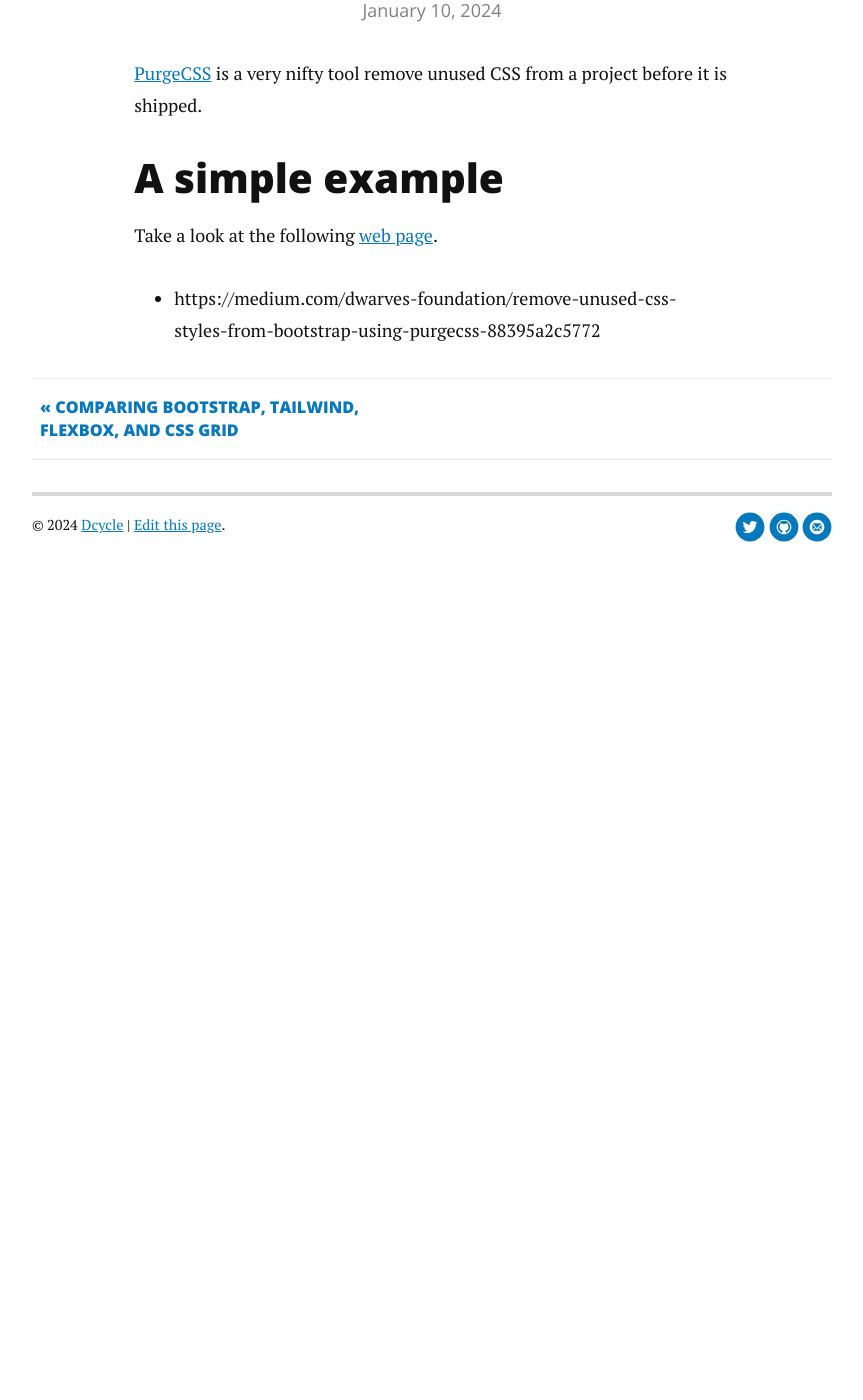
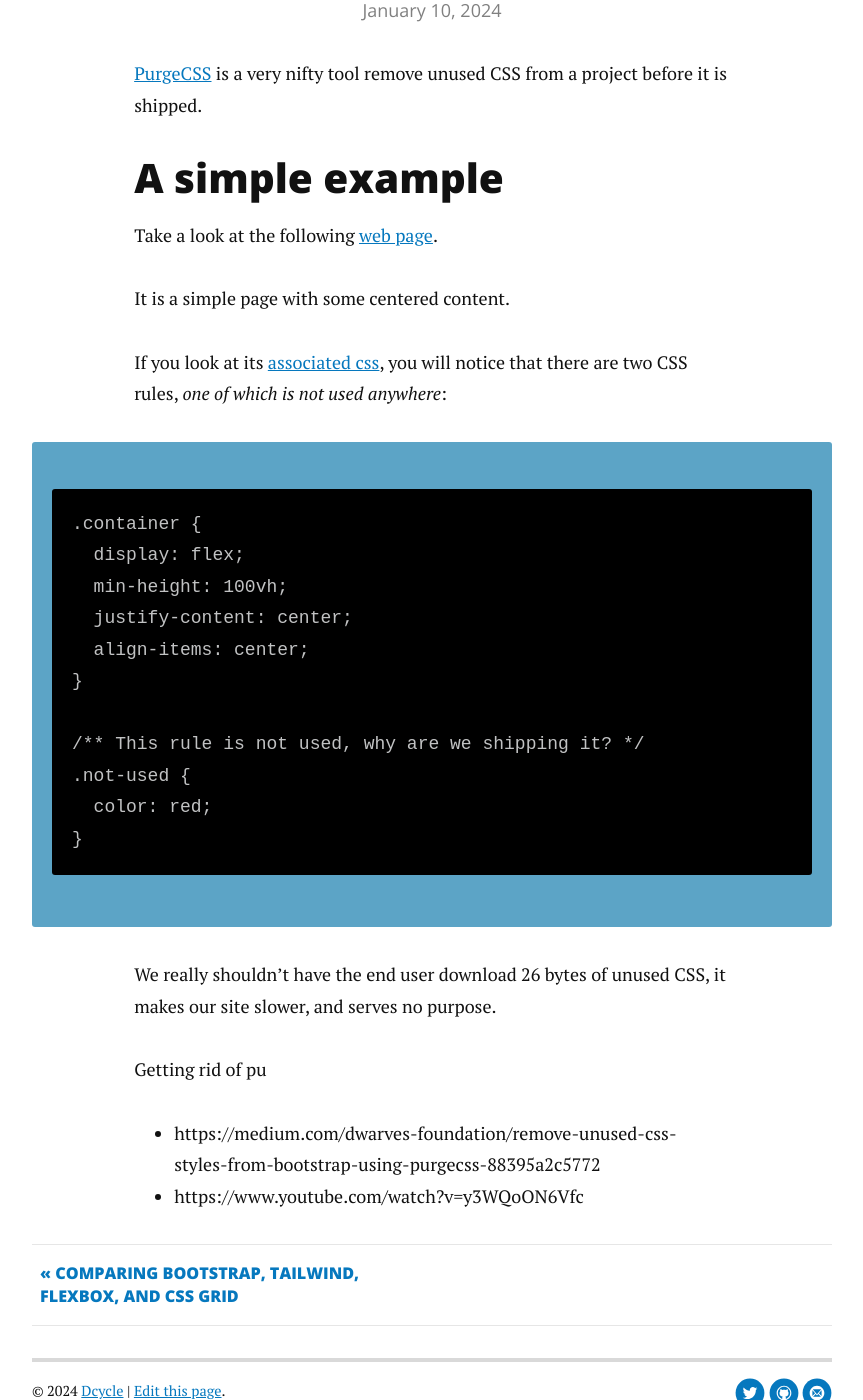
Before and after one commit to alberto56/dcycleblog, a Jekyll site: the page built from _posts/2024-01-10-purgecss.md, in a window 1280 px wide and 1400 px high, scrolled down 550 px. Shown: the whole window, without its empty margins (208-1071 px from the left). Built offline with Jekyll 4.4.1, drawn with Linux system fonts in a browser that asks for light colours; comment, search, counter and statistics services are not loaded; before the commit the page ends 1180 px from its top, so only the background shows below that.

Commit message:
Please squash this commit in the pull request

```diff
--- a/_posts/2024-01-10-purgecss.md
+++ b/_posts/2024-01-10-purgecss.md
@@ -19,5 +19,27 @@
 
 Take a look at the following [web page](/static/purgecss/before/).
 
+It is a simple page with some centered content.
+
+If you look at its [associated css](/static/purgecss/before/style.css), you will notice that there are two CSS rules, _one of which is not used anywhere_:
+
+    .container {
+      display: flex;
+      min-height: 100vh;
+      justify-content: center;
+      align-items: center;
+    }
+
+    /** This rule is not used, why are we shipping it? */
+    .not-used {
+      color: red;
+    }
+
+We really shouldn't have the end user download 26 bytes of unused CSS, it makes our site slower, and serves no purpose.
+
+Getting rid of pu
+
+
 
 * https://medium.com/dwarves-foundation/remove-unused-css-styles-from-bootstrap-using-purgecss-88395a2c5772
+* https://www.youtube.com/watch?v=y3WQoON6Vfc
```
